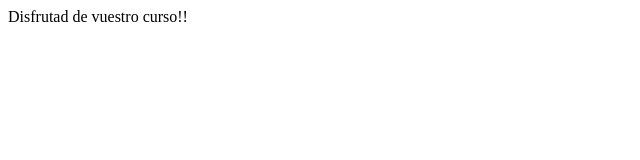
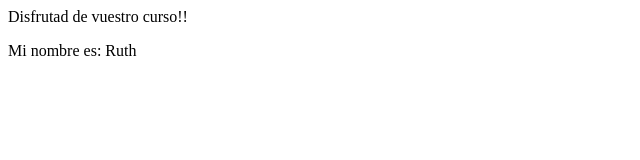
Before and after one commit to r-maza/uax-devops-01, a plain HTML site: page index.html in a window 1280 px wide. Shown: the whole page, without its empty margins (0-640 px from the left). Drawn offline with Linux system fonts and the light colour scheme.

Commit message:
ADDED: Mi nombre

```diff
--- a/index.html
+++ b/index.html
@@ -4,5 +4,6 @@
 	</head>
 	<body>
 		<p>Disfrutad de vuestro curso!!</p>
+		<p>Mi nombre es: Ruth </p>
 	</body>
 </html>
```
